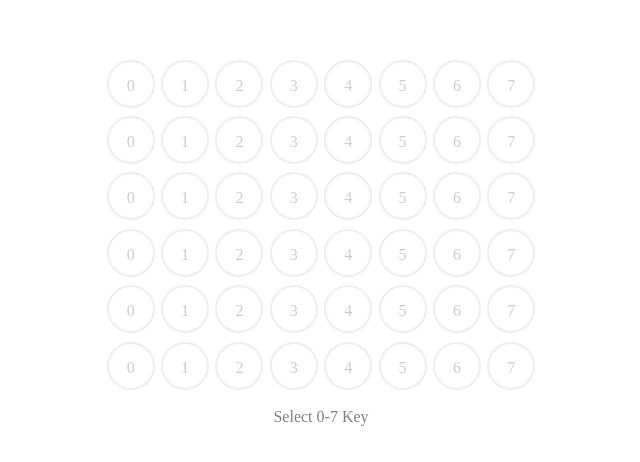
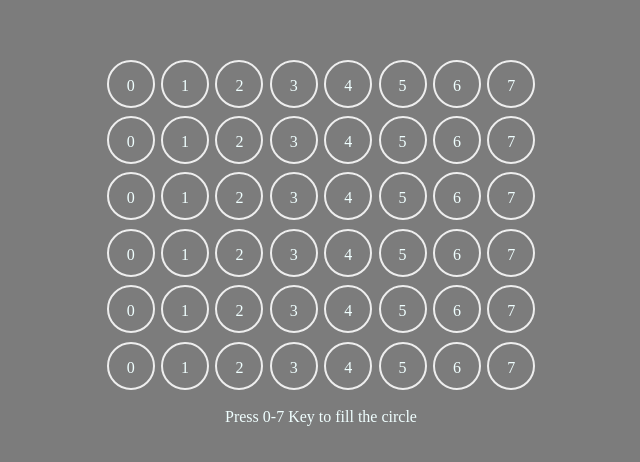
Before and after one commit to alireza-sadi/JS, a plain HTML site: page Home work/19- 4 in a line/index.html in a window 1280 px wide. Shown: the part 160-622 px from the top of the page, without its empty margins (319-959 px from the left). Drawn offline with nearby package versions, Linux system fonts and the light colour scheme.

Commit message:
Update index.html

```diff
--- a/Home work/19- 4 in a line/index.html
+++ b/Home work/19- 4 in a line/index.html
@@ -11,10 +11,11 @@
       margin: 0;
       padding: 0;
       box-sizing: border-box;
-      color: gray;
       text-align: center;
+      color: azure;
     }
     body {
+      background-color: #7c7c7c;
       height: 100vh;
       display: flex;
       flex-direction: column;
@@ -27,7 +28,7 @@
       line-height: 3em;
       display: inline-block;
       border: 2px solid #eeeeee;
-      color: #cccccc;
+      color: azure;
       border-radius: 50%;
       margin: 0.2rem;
     }
@@ -43,7 +44,7 @@
 
   <body>
     <table></table>
-    <div style="margin-top: 0.8rem">Select 0-7 Key</div>
+    <div style="margin-top: 0.8rem">Press 0-7 Key to fill the circle</div>
     <script>
       A = [
         [0, 0, 0, 0, 0, 0, 0, 0],
@@ -73,7 +74,7 @@
 
       $(document).keydown((e) => {
         k = parseInt(e.key);
-        if (k >= 0 && k <= 7) console.log(k) , play(k);
+        if (k >= 0 && k <= 7) console.log(k), play(k);
       });
 
       const play = (ci) => {
```
